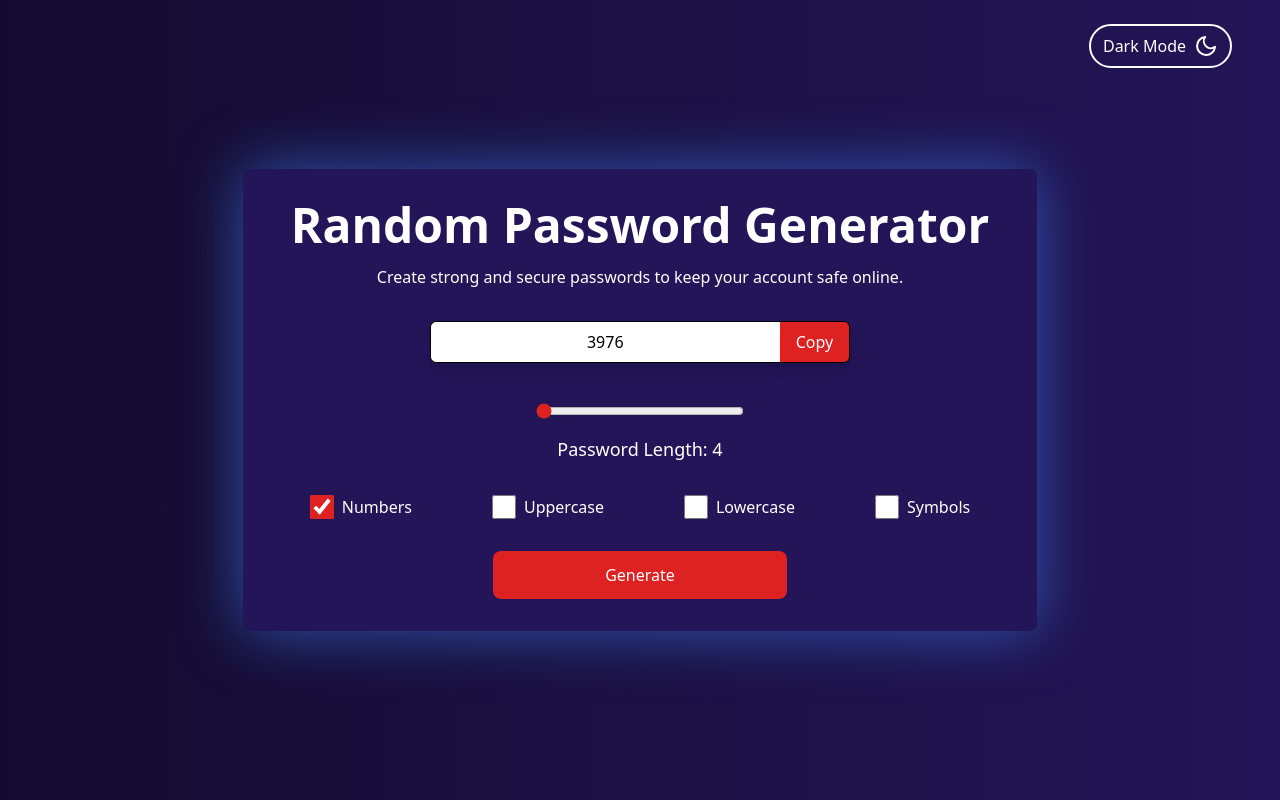
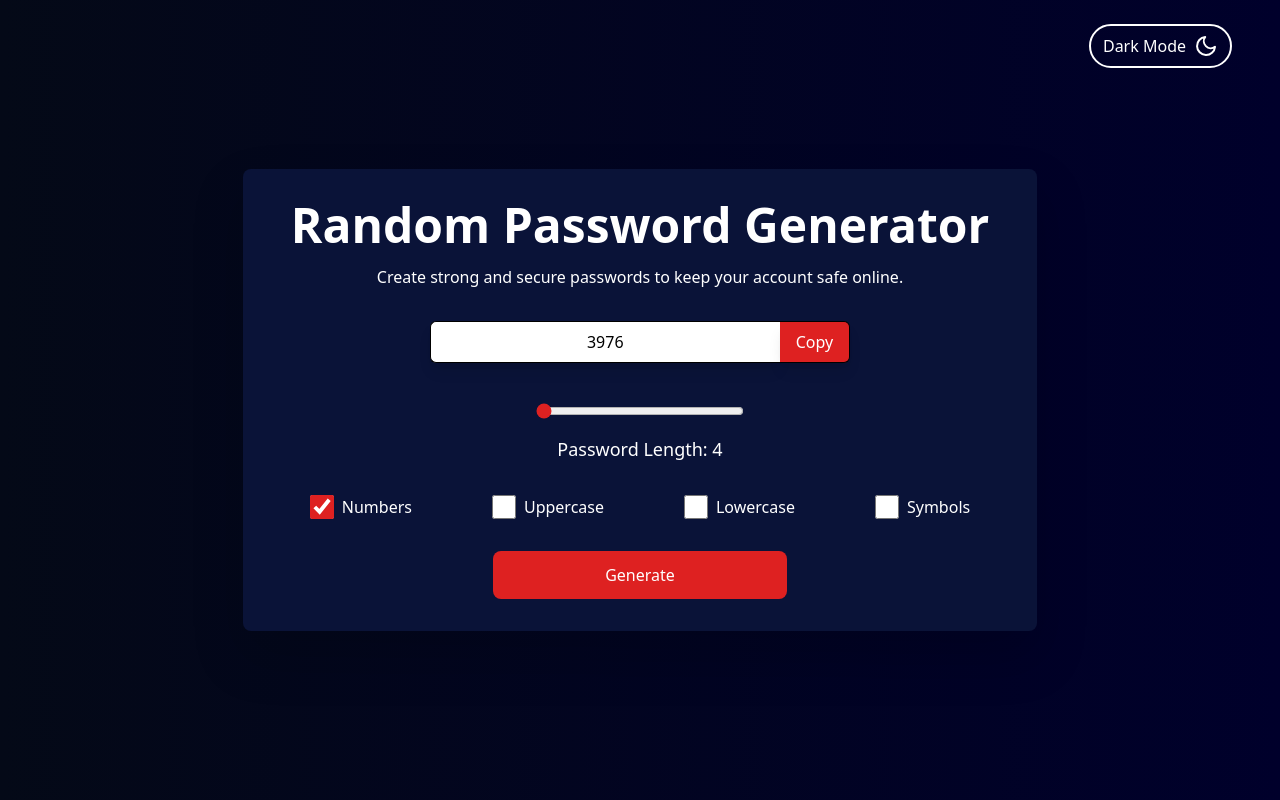
Before and after one commit to Chandan-Badge/strong-password-generator, a React (Vite) app: page / in a window 1280 px wide. Built offline with nearby package versions, Linux system fonts and the light colour scheme.

Commit message:
Improvement 03

```diff
--- a/src/App.jsx
+++ b/src/App.jsx
@@ -25,7 +25,7 @@ function App() {
     <main className={`${modeChange} h-screen w-full`}>
         <PasswordGenerator />
 
-        <div className={`absolute top-6 right-12 text-[#de2121] dark:text-white border-2 border-[#de2121] dark:border-white px-3 py-2 rounded-full`}>
+        <div className={`absolute top-6 right-12 text-[#de2121] dark:text-white bg-[#fff] dark:bg-transparent border-2 border-[#de2121] dark:border-white px-3 py-2 rounded-full`}>
               <button className={`light-btn hidden h-5 sm:h-6 w-max gap-2 ${condition1}`} onClick={lightBtnChange}
               >Light Mode
                   <svg xmlns="http://www.w3.org/2000/svg" className="w-5 sm:w-6 feather feather-sun" viewBox="0 0 24 24" fill="none" stroke="currentColor" stroke-width="2" stroke-linecap="round" stroke-linejoin="round"><circle cx="12" cy="12" r="5"></circle><line x1="12" y1="1" x2="12" y2="3"></line><line x1="12" y1="21" x2="12" y2="23"></line><line x1="4.22" y1="4.22" x2="5.64" y2="5.64"></line><line x1="18.36" y1="18.36" x2="19.78" y2="19.78"></line><line x1="1" y1="12" x2="3" y2="12"></line><line x1="21" y1="12" x2="23" y2="12"></line><line x1="4.22" y1="19.78" x2="5.64" y2="18.36"></line><line x1="18.36" y1="5.64" x2="19.78" y2="4.22"></line></svg>
--- a/src/components/Password-Generator.jsx
+++ b/src/components/Password-Generator.jsx
@@ -53,9 +53,9 @@ function PasswordGenerator() {
     }, [length, numberAllowed, smallLetterAllowed, capitalLetterAllowed, charAllowed, generator]);
 
     return (
-        <div className="h-screen w-full flex items-center justify-center flex-col text-black dark:text-white bg-pink-200 dark:bg-[#231557] dark:bg-gradient-to-l dark:from-[#231557] dark:to-[#140c30]">
+        <div className="h-screen w-full flex items-center justify-center flex-col text-black dark:text-white bg-gradient-to-l bg-[#02aab0] from-[#00cdac] to-[#02aab0] dark:bg-gradient-to-l dark:bg-[#040917] dark:from-[#00002b] dark:to-[#040917]">
 
-            <div className="w-max px-12 py-8 flex flex-col items-center bg-pink-100 dark:bg-[#231557] rounded-lg dark:drop-shadow-[0_0px_30px_rgba(59,130,246,0.6)]">
+            <div className="w-max px-12 py-8 flex flex-col items-center bg-[#fff] dark:bg-[#0a1338] rounded-lg drop-shadow-2xl groupdrop-shadow-[0_0px_30px_rgba(59,130,246,0.6)]">
                 <h1 className="text-5xl font-bold">Random Password Generator</h1>
                 <p className="my-4 text-base">Create strong and secure passwords to keep your account safe online.</p>
 
```
